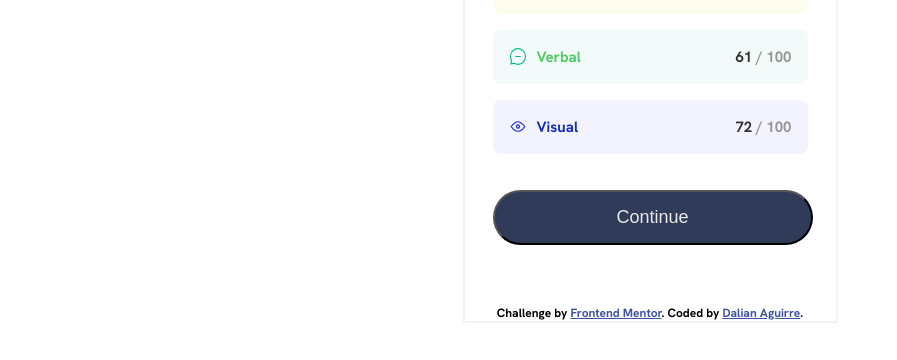
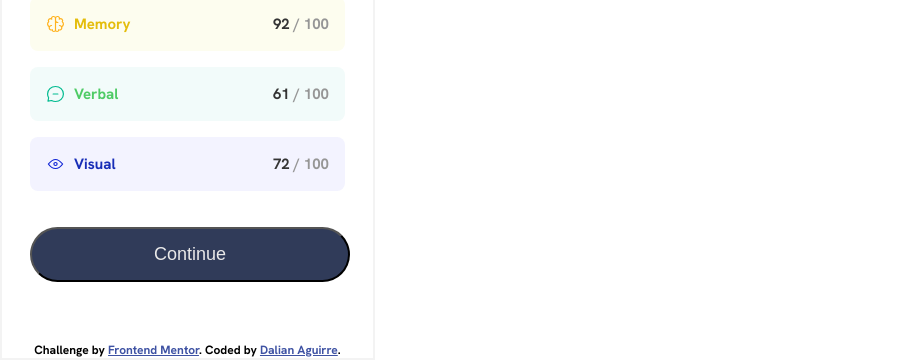
Before and after one commit to Dalianaguirre/Mobile-first-solution-using-CSS-Flexbox, a plain HTML site: page index.html in a window 1280 px wide. Shown: the part 515-875 px from the top of the page, without its empty margins (0-897 px from the left). Before the commit the page ends 838 px from the top, so only its background shows below. Drawn offline with Linux system fonts and the light colour scheme.

Commit message:
last fixes

```diff
--- a/styles.css
+++ b/styles.css
@@ -1,17 +1,8 @@
 html, body {
     margin: 0;
+    padding: 0;
     height: 100%;
     box-sizing: border-box;
-}
-
-html {
-    display: flex;
-    justify-content: center;
-    align-items: center;
-}
-
-* {
-    box-sizing: inherit;
 }
 
 @font-face {
@@ -25,11 +16,7 @@ body {
     height: auto;
     flex-direction: column;
     font-family: randomFont, sans-serif;
-    margin-left: 20px;
-}
-
-main {
-    align-items: center;
+    margin: 0;
 }
 
 .header1 {
```
